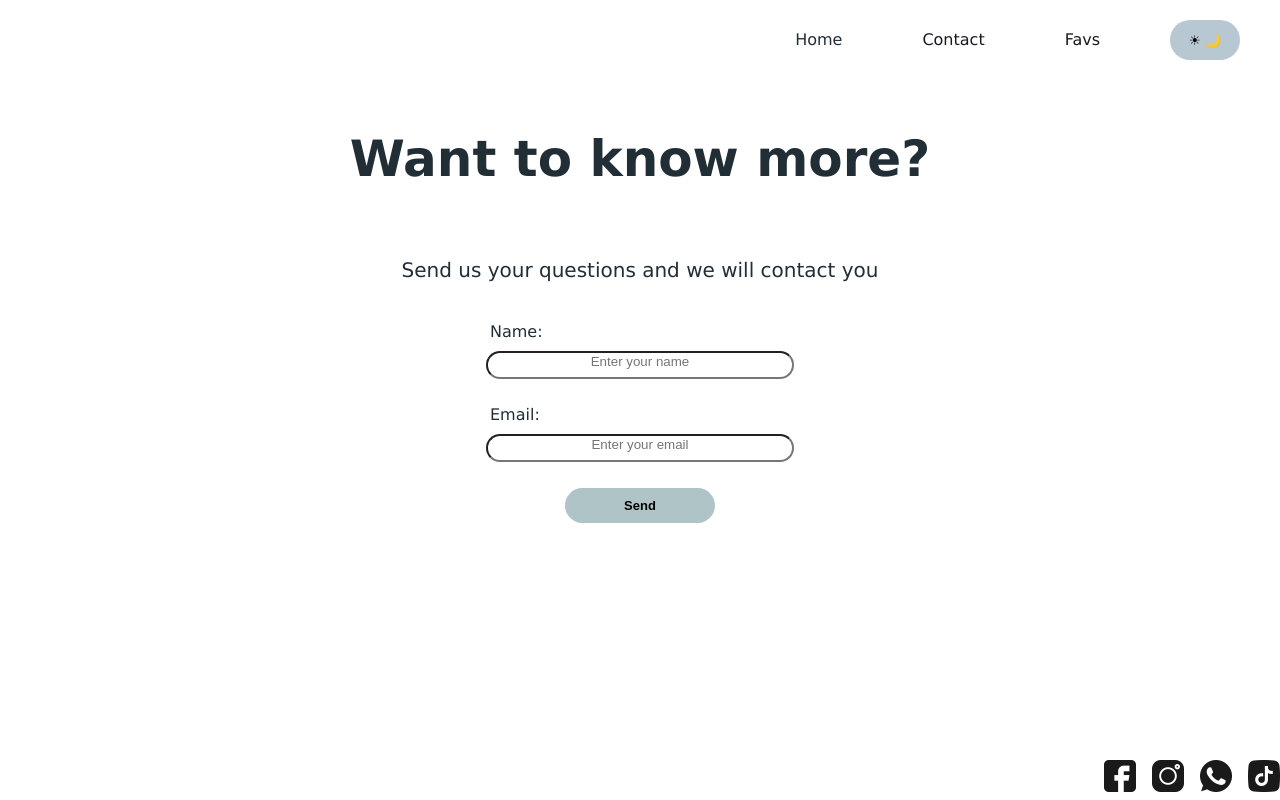
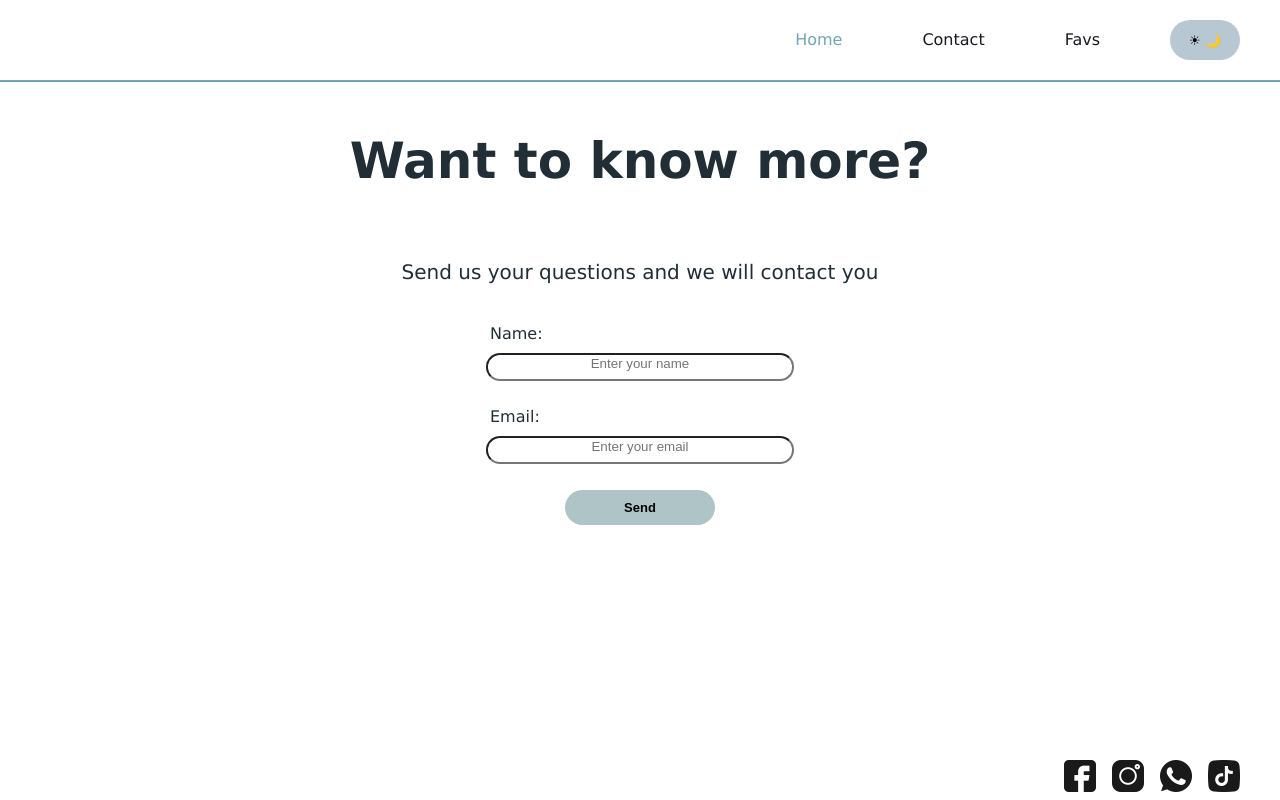
Before and after one commit to varistizabal30/Examen-frontend-final, a React (Vite) app: page /contact in a window 1280 px wide. In both pictures the pointer is over the link "Home". Built offline with nearby package versions, Linux system fonts and the light colour scheme; no server answers.

Commit message:
update styles navbar, footer, links in navbar

```diff
--- a/src/Styles/app.module.css
+++ b/src/Styles/app.module.css
@@ -7,12 +7,11 @@
   color: white;
 }
 
-
 .dark .fav{
   background: #afc209;
 }
 
-.dark.icons {
+.dark .icons {
   filter: none;
 }
 
@@ -44,7 +43,7 @@ a {
 }
 
 a:hover{
-  color: #212E36;
+  color: rgb(115, 166, 179);
 }
 
 .title{
@@ -81,7 +80,7 @@ a:hover{
 }
 
 .fav:hover {
-background: #5a6f72;
+background: #aab1b3;
 color: #fcfcfc
 }
 
--- a/src/Styles/footer.module.css
+++ b/src/Styles/footer.module.css
@@ -1,5 +1,6 @@
 .footer {
   position: absolute;
+  right: 40px;
 
   bottom: 0;
   width: 100%;
--- a/src/Styles/navbar.module.css
+++ b/src/Styles/navbar.module.css
@@ -20,6 +20,8 @@
     align-items: center;
     justify-content: flex-end;
     padding: 20px 40px 20px 0px;
+    border-bottom: 2px solid rgb(115, 166, 179); /* agregar un borde inferior de 1px de ancho */
+    box-shadow: 0 10px 20px rgb(115, 166, 179), 0 6px 12px rgb(115, 166, 179); /* agregar una sombra en la parte inferior */
   }
 
   ul {
```
